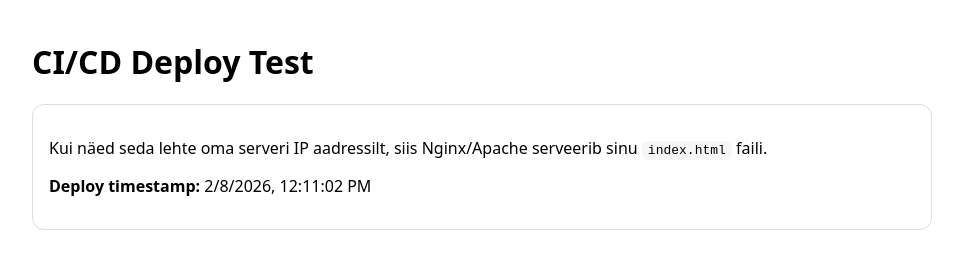
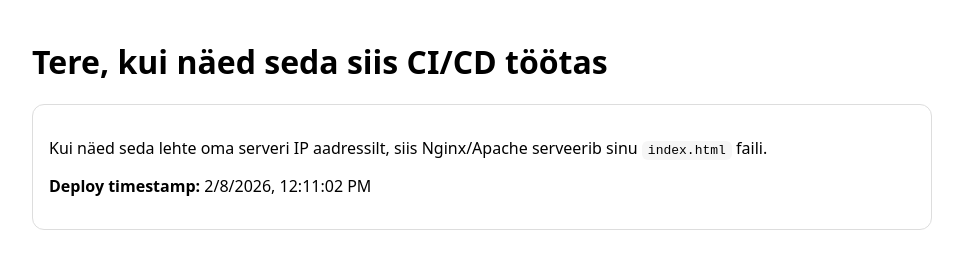
Before and after one commit to tormipoiss/Test-CI-CD, a plain HTML site: page index.html in a window 1280 px wide. Shown: the whole page, without its empty margins (158-1121 px from the left). Drawn offline with Linux system fonts and the light colour scheme.

Commit message:
update index

```diff
--- a/index.html
+++ b/index.html
@@ -11,7 +11,7 @@
   </style>
 </head>
 <body>
-  <h1>CI/CD Deploy Test</h1>
+  <h1>Tere, kui näed seda siis CI/CD töötas</h1>
 
   <div class="card">
     <p>Kui näed seda lehte oma serveri IP aadressilt, siis Nginx/Apache serveerib sinu <code>index.html</code> faili.</p>
```
